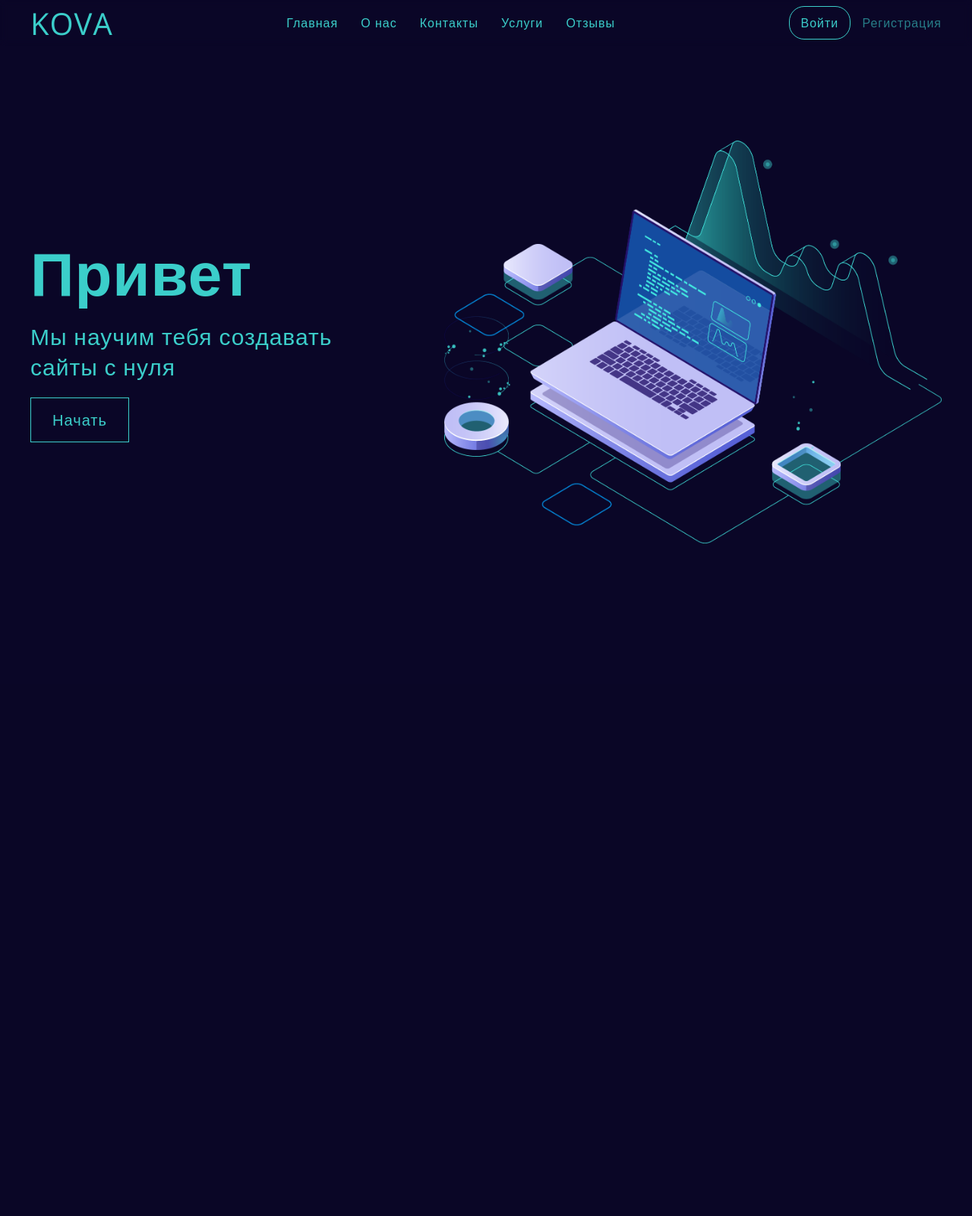
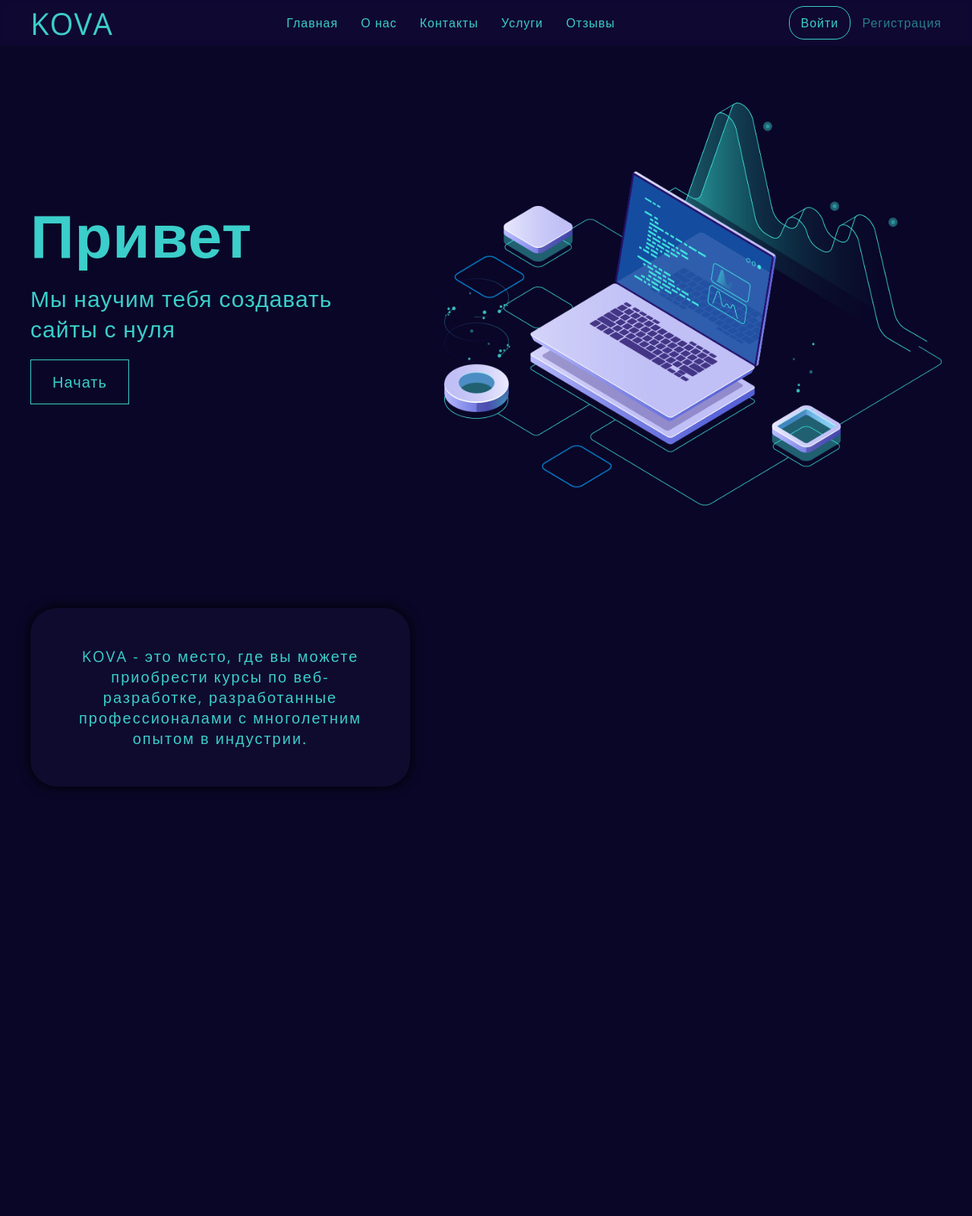
Before and after one commit to Drigrem/KOVAshop, a Flask app: page / in a window 1280 px wide. Shown: the whole page at 76% size. Before the commit the page ends 715 px from the top, so only its background shows below. Run offline with Flask 3, Linux system fonts and the light colour scheme.

```diff
--- a/app.py
+++ b/app.py
@@ -1,4 +1,4 @@
-from flask import Flask, url_for, render_template
+from flask import Flask, url_for, render_template, jsonify
 
 app = Flask(__name__)
 
--- /dev/null
+++ b/static/css/about.css
@@ -0,0 +1,18 @@
+.about {
+    height: 100vh;
+}
+
+.card {
+    text-align: center;
+    padding: 50px;
+    width: 500px;
+    background: #0f0b2e;
+    border-radius: 35px;
+    box-shadow: 0px 0px 15px;
+}
+
+.card__text {
+    font-size: 20px;
+    color: #3bceca;
+    letter-spacing: 2px;
+}
--- a/static/css/header.css
+++ b/static/css/header.css
@@ -1,4 +1,5 @@
 .header {
+    background-color: rgb(20, 10, 60, 0.5);
     width: 100%;
     position: fixed;
     display: grid;
--- a/static/css/intro.css
+++ b/static/css/intro.css
@@ -1,7 +1,7 @@
 .intro {
     display: flex;
     width: 100%;
-    height: 900px;
+    height: 100vh;
 }
 
 .intro__inner {
--- a/templates/base.html
+++ b/templates/base.html
@@ -35,5 +35,6 @@
 </header>
 {% block body %}
 {% endblock %}
+<script type="module" src="{{ url_for('static', filename='my-app/src/index.js') }}"></script>
 </body>
 </html>
--- a/templates/main.html
+++ b/templates/main.html
@@ -1,7 +1,8 @@
 {% extends "base.html" %}
 
 {% block style %}
-    <link rel="stylesheet" href="{{url_for('static', filename='css/intro.css')}}">
+<link rel="stylesheet" href="{{url_for('static', filename='css/about.css')}}">
+<link rel="stylesheet" href="{{url_for('static', filename='css/intro.css')}}">
 {% endblock %}
 
 {% block body %}
@@ -19,4 +20,17 @@
             </div>
         </div>
     </section>
+    <section class="about">
+        <div class="container">
+            <div class="card">
+            <div class="card__iner">
+                <div class="card__text">KOVA
+                     - это место, где вы можете
+                      приобрести курсы по веб-разработке,
+                       разработанные профессионалами с
+                        многолетним опытом в индустрии.</div>
+                </div>
+            </div>
+        </div>
+    </section>
 {% endblock %}
```
